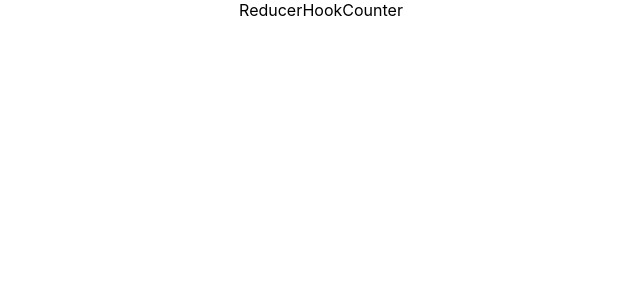
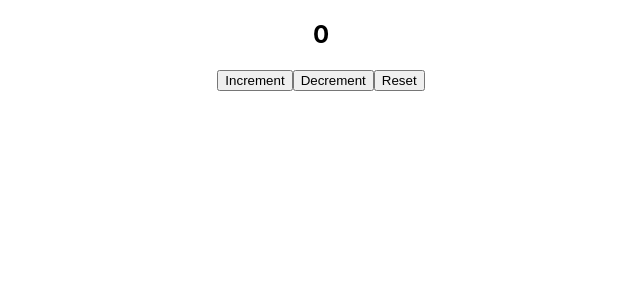
Before and after one commit to akashsnc/ReactDemoProject, a React (Create React App) app: page / in a window 1280 px wide. Shown: the top 300 px of the page, without its empty margins (319-959 px from the left). Built offline with nearby package versions, Linux system fonts and the light colour scheme.

Commit message:
reducer hook

```diff
--- a/src/hooks-components/ReducerHookCounter.js
+++ b/src/hooks-components/ReducerHookCounter.js
@@ -1,9 +1,30 @@
-import React from 'react'
+import React, { useReducer } from "react";
+
+const initialState = 0;
+
+const reducer = (state, action) => {
+  switch (action) {
+    case "increment":
+      return state + 1;
+    case "decrement":
+      return state - 1;
+    case "reset":
+      return initialState;
+    default:
+      return state;
+  }
+};
 
 function ReducerHookCounter() {
+  const [count, dispatch] = useReducer(reducer, initialState);
   return (
-    <div>ReducerHookCounter</div>
-  )
+    <div>
+      <h2>{count}</h2>
+      <button onClick={() => dispatch("increment")}>Increment</button>
+      <button onClick={() => dispatch("decrement")}>Decrement</button>
+      <button onClick={() => dispatch("reset")}>Reset</button>
+    </div>
+  );
 }
 
-export default ReducerHookCounter
+export default ReducerHookCounter;
```
